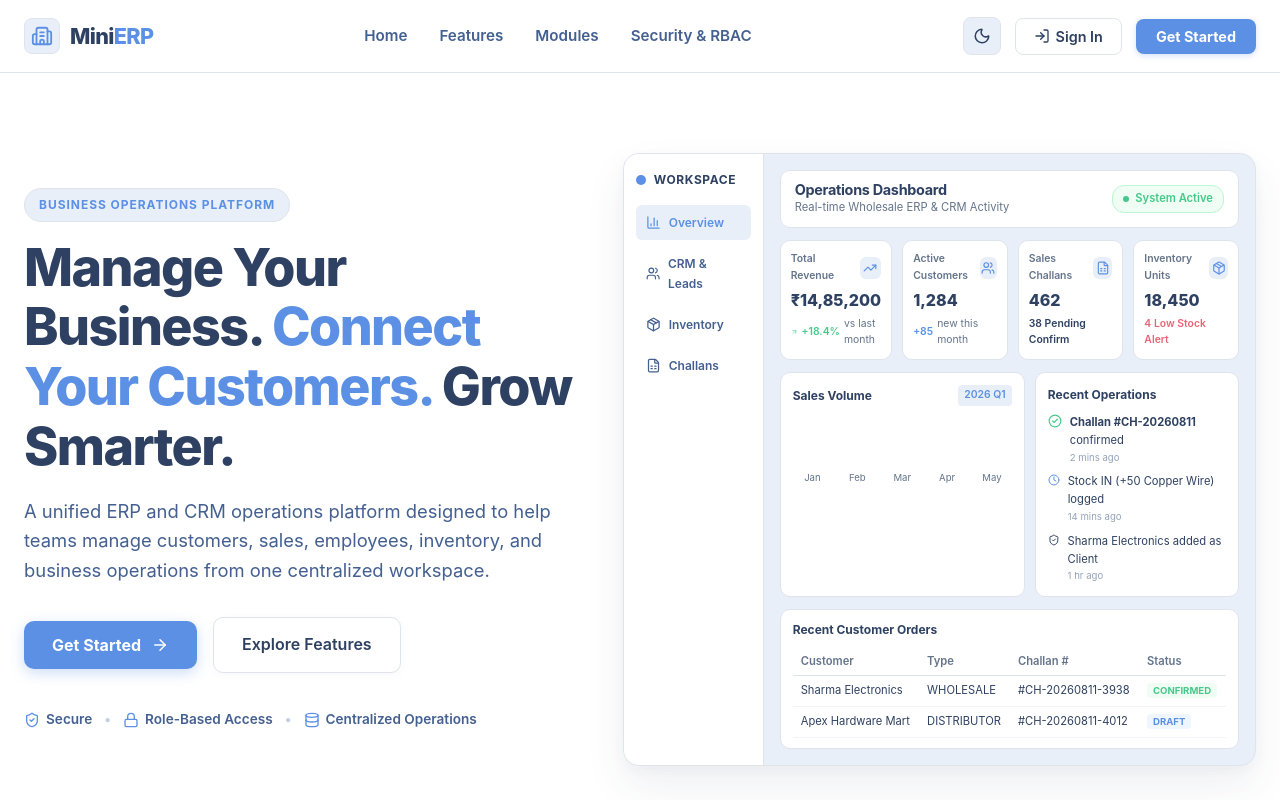
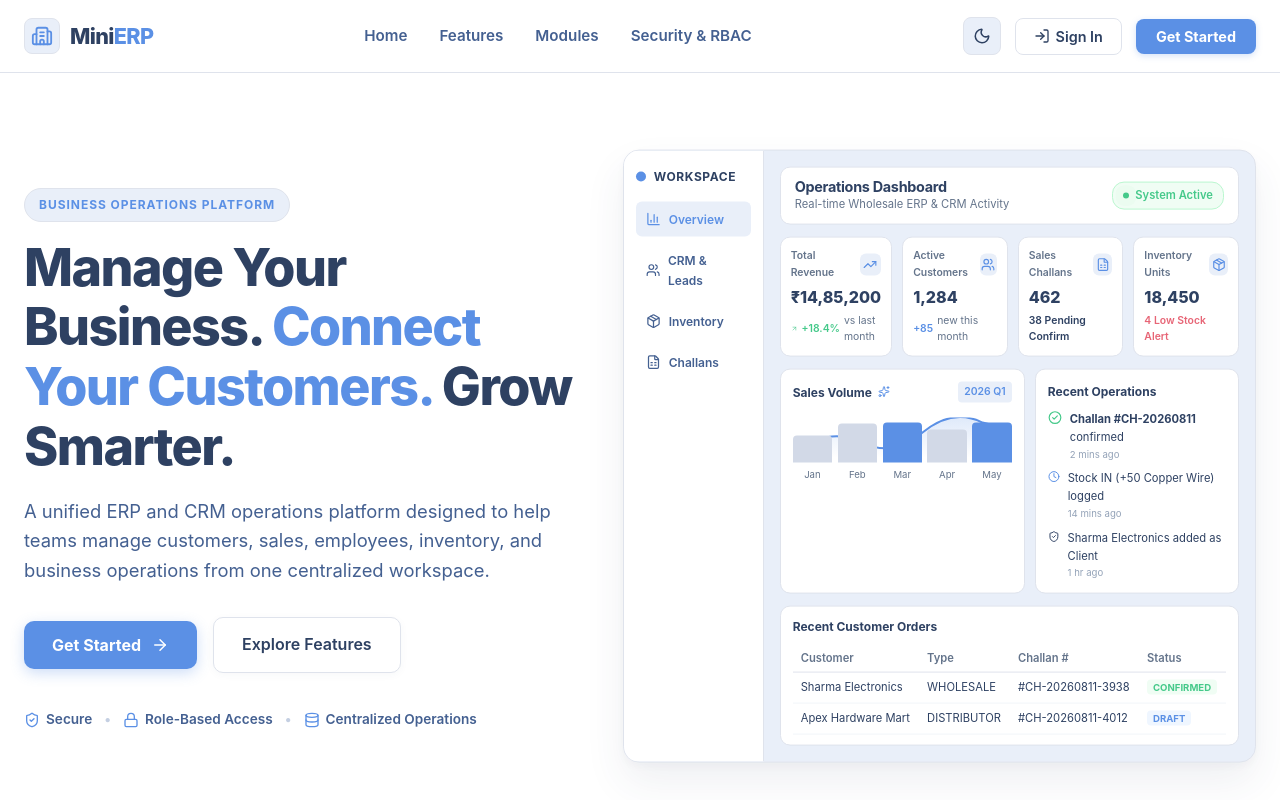
Before and after one commit to prakhar-bip/Mini-CRM, a React (Vite) app in the folder frontend/: page / in a window 1280 px wide. Shown: the top 800 px of the page. Built offline with nearby package versions, Linux system fonts and the light colour scheme; no server answers.

Commit message:
feat: add SVG animations, interactive diagrams, micro-interactions, and card hover effects

```diff
--- a/frontend/src/components/FeaturesSection.tsx
+++ b/frontend/src/components/FeaturesSection.tsx
@@ -51,7 +51,7 @@ export const FeaturesSection: React.FC = () => {
 
         <div style={styles.grid}>
           {features.map((feature, idx) => (
-            <div key={idx} style={styles.card}>
+            <div key={idx} style={styles.card} className="card-hover-effect">
               <div style={styles.iconBg}>{feature.icon}</div>
               <h3 style={styles.cardTitle}>{feature.title}</h3>
               <p style={styles.cardDesc}>{feature.desc}</p>
--- a/frontend/src/components/HeroVisual.tsx
+++ b/frontend/src/components/HeroVisual.tsx
@@ -9,11 +9,12 @@ import {
   CheckCircle2,
   Clock,
   ArrowUpRight,
+  Sparkles,
 } from 'lucide-react';
 
 export const HeroVisual: React.FC = () => {
   return (
-    <div style={styles.dashboardContainer}>
+    <div className="animate-float" style={styles.dashboardContainer}>
       {/* Sidebar Mockup */}
       <div style={styles.sidebar}>
         <div style={styles.sidebarHeader}>
@@ -49,7 +50,7 @@ export const HeroVisual: React.FC = () => {
             <p style={styles.headerSubtitle}>Real-time Wholesale ERP & CRM Activity</p>
           </div>
           <div style={styles.statusPill}>
-            <span style={styles.statusDot} />
+            <span className="pulse-dot" style={styles.statusDot} />
             <span>System Active</span>
           </div>
         </div>
@@ -112,12 +113,38 @@ export const HeroVisual: React.FC = () => {
 
         {/* Charts & Activity Split */}
         <div style={styles.splitRow}>
-          {/* Chart Card */}
+          {/* Animated SVG Chart Card */}
           <div style={styles.chartCard}>
             <div style={styles.cardHeader}>
+              <div style={{ display: 'flex', alignItems: 'center', gap: '6px' }}>
                 <span style={styles.cardTitle}>Sales Volume</span>
+                <Sparkles size={12} color="#5B90E5" />
+              </div>
               <span style={styles.cardBadge}>2026 Q1</span>
             </div>
+
+            {/* SVG Interactive Wave Background Chart */}
+            <div style={styles.svgChartWrapper}>
+              <svg width="100%" height="40" viewBox="0 0 200 40" fill="none" style={{ position: 'absolute', bottom: '25px', left: 0 }}>
+                <path
+                  d="M0 30 Q 30 10, 60 25 T 120 15 T 180 5 L 200 10 V 40 H 0 Z"
+                  fill="url(#grad)"
+                  opacity="0.25"
+                />
+                <path
+                  d="M0 30 Q 30 10, 60 25 T 120 15 T 180 5 L 200 10"
+                  stroke="#5B90E5"
+                  strokeWidth="2"
+                  fill="none"
+                />
+                <defs>
+                  <linearGradient id="grad" x1="0%" y1="0%" x2="0%" y2="100%">
+                    <stop offset="0%" stopColor="#5B90E5" stopOpacity="0.8" />
+                    <stop offset="100%" stopColor="#5B90E5" stopOpacity="0" />
+                  </linearGradient>
+                </defs>
+              </svg>
+
               <div style={styles.barChartContainer}>
                 <div style={styles.barCol}>
                   <div style={{ ...styles.bar, height: '45%' }} />
@@ -138,6 +165,7 @@ export const HeroVisual: React.FC = () => {
                 <div style={styles.barCol}>
                   <div style={{ ...styles.bar, height: '90%', backgroundColor: '#5B90E5' }} />
                   <span style={styles.barLabel}>May</span>
+                </div>
               </div>
             </div>
           </div>
@@ -361,6 +389,12 @@ const styles: { [key: string]: React.CSSProperties } = {
     padding: '12px',
     borderRadius: '10px',
     border: '1px solid #DFE3EC',
+    position: 'relative',
+    overflow: 'hidden',
+  },
+  svgChartWrapper: {
+    position: 'relative',
+    height: '70px',
   },
   activityCard: {
     backgroundColor: '#FFFFFF',
@@ -393,6 +427,8 @@ const styles: { [key: string]: React.CSSProperties } = {
     justifyContent: 'space-between',
     height: '70px',
     paddingTop: '10px',
+    position: 'relative',
+    zIndex: 2,
   },
   barCol: {
     display: 'flex',
@@ -400,11 +436,14 @@ const styles: { [key: string]: React.CSSProperties } = {
     alignItems: 'center',
     gap: '4px',
     width: '18%',
+    height: '100%',
+    justifyContent: 'flex-end',
   },
   bar: {
     width: '100%',
     backgroundColor: '#D2D9E7',
     borderRadius: '4px 4px 0 0',
+    transition: 'height 0.8s ease-out',
   },
   barLabel: {
     fontSize: '0.6rem',
--- a/frontend/src/components/ModulesSection.tsx
+++ b/frontend/src/components/ModulesSection.tsx
@@ -40,6 +40,7 @@ export const ModulesSection: React.FC = () => {
           {modules.map((mod, idx) => (
             <div
               key={idx}
+              className="card-hover-effect"
               style={{
                 ...styles.moduleCard,
                 borderColor: mod.highlight ? '#5B90E5' : 'var(--border-color)',
--- a/frontend/src/components/RoleAccessSection.tsx
+++ b/frontend/src/components/RoleAccessSection.tsx
@@ -79,7 +79,7 @@ export const RoleAccessSection: React.FC<RoleAccessSectionProps> = ({ onOpenAuth
 
         <div style={styles.grid}>
           {roles.map((role, idx) => (
-            <div key={idx} style={styles.card}>
+            <div key={idx} style={styles.card} className="card-hover-effect">
               <div style={styles.cardTop}>
                 <div style={styles.iconBg}>{role.icon}</div>
                 <span style={styles.roleBadge}>{role.roleBadge}</span>
--- a/frontend/src/components/SecuritySection.tsx
+++ b/frontend/src/components/SecuritySection.tsx
@@ -1,5 +1,5 @@
 import React from 'react';
-import { ShieldCheck, Lock, Database, Check, Server, KeyRound, Cpu } from 'lucide-react';
+import { ShieldCheck, Lock, Database, Check, Server, KeyRound, Activity } from 'lucide-react';
 
 export const SecuritySection: React.FC = () => {
   const points = [
@@ -35,9 +35,9 @@ export const SecuritySection: React.FC = () => {
           </div>
         </div>
 
-        {/* Right Column: Security Card Illustration */}
+        {/* Right Column: Animated Vector Security Illustration Card */}
         <div style={styles.rightCol}>
-          <div style={styles.securityCard}>
+          <div style={styles.securityCard} className="card-hover-effect">
             <div style={styles.securityHeader}>
               <div style={styles.shieldIconBg}>
                 <ShieldCheck size={28} color="#5B90E5" />
@@ -46,6 +46,49 @@ export const SecuritySection: React.FC = () => {
                 <h4 style={styles.cardTitle}>System Protection</h4>
                 <p style={styles.cardSub}>JWT & RBAC Security Layer</p>
               </div>
+            </div>
+
+            {/* Interactive Vector Network Flow SVG Diagram */}
+            <div style={styles.svgDiagramWrapper}>
+              <svg width="100%" height="80" viewBox="0 0 340 80" fill="none">
+                {/* Connecting Lines */}
+                <line x1="40" y1="40" x2="170" y2="40" stroke="#DFE3EC" strokeWidth="2" />
+                <line x1="170" y1="40" x2="300" y2="40" stroke="#DFE3EC" strokeWidth="2" />
+
+                {/* Animated Flow Packets */}
+                <line
+                  x1="40"
+                  y1="40"
+                  x2="170"
+                  y2="40"
+                  stroke="#5B90E5"
+                  strokeWidth="3"
+                  strokeDasharray="10 10"
+                  style={{ animation: 'packetFlow 1.5s linear infinite' }}
+                />
+                <line
+                  x1="170"
+                  y1="40"
+                  x2="300"
+                  y2="40"
+                  stroke="#45C98A"
+                  strokeWidth="3"
+                  strokeDasharray="10 10"
+                  style={{ animation: 'packetFlow 1.5s linear infinite' }}
+                />
+
+                {/* Node 1: Client Auth */}
+                <circle cx="40" cy="40" r="22" fill="#E9EFF9" stroke="#5B90E5" strokeWidth="2" />
+                <text x="40" y="44" textAnchor="middle" fill="#2E4162" fontSize="10" fontWeight="bold">JWT</text>
+
+                {/* Node 2: Security Gate */}
+                <circle cx="170" cy="40" r="24" fill="#395079" stroke="#5B90E5" strokeWidth="2" />
+                <text x="170" y="44" textAnchor="middle" fill="#FFFFFF" fontSize="10" fontWeight="bold">RBAC</text>
+
+                {/* Node 3: PostgreSQL Database */}
+                <circle cx="300" cy="40" r="22" fill="#E9EFF9" stroke="#45C98A" strokeWidth="2" />
+                <text x="300" y="44" textAnchor="middle" fill="#2E4162" fontSize="10" fontWeight="bold">PG SQL</text>
+              </svg>
             </div>
 
             <div style={styles.badgeList}>
@@ -83,7 +126,7 @@ export const SecuritySection: React.FC = () => {
             </div>
 
             <div style={styles.securityFooter}>
-              <Cpu size={14} color="#45C98A" />
+              <Activity size={14} color="#45C98A" />
               <span>100% Verified System Integrity</span>
             </div>
           </div>
@@ -161,9 +204,7 @@ const styles: { [key: string]: React.CSSProperties } = {
     display: 'flex',
     alignItems: 'center',
     gap: '16px',
-    marginBottom: '24px',
-    paddingBottom: '20px',
-    borderBottom: '1px solid var(--border-color)',
+    marginBottom: '16px',
   },
   shieldIconBg: {
     width: '56px',
@@ -184,17 +225,24 @@ const styles: { [key: string]: React.CSSProperties } = {
     color: '#5B90E5',
     fontWeight: 600,
   },
+  svgDiagramWrapper: {
+    backgroundColor: 'var(--bg-section)',
+    borderRadius: '12px',
+    padding: '8px 12px',
+    marginBottom: '20px',
+    border: '1px solid var(--border-color)',
+  },
   badgeList: {
     display: 'flex',
     flexDirection: 'column',
-    gap: '16px',
-    marginBottom: '24px',
+    gap: '12px',
+    marginBottom: '20px',
   },
   securityBadgeItem: {
     display: 'flex',
     alignItems: 'center',
     gap: '14px',
-    padding: '12px 16px',
+    padding: '10px 14px',
     backgroundColor: 'var(--very-light-blue)',
     borderRadius: '10px',
     border: '1px solid var(--border-color)',
--- a/frontend/src/index.css
+++ b/frontend/src/index.css
@@ -28,6 +28,7 @@
   --navbar-bg: rgba(255, 255, 255, 0.95);
   --shadow-subtle: 0 4px 16px rgba(46, 65, 98, 0.06);
   --shadow-card: 0 2px 8px rgba(46, 65, 98, 0.04);
+  --shadow-card-hover: 0 12px 24px rgba(46, 65, 98, 0.1);
   --shadow-modal: 0 20px 40px rgba(46, 65, 98, 0.16);
 
   --font-sans: 'Inter', system-ui, -apple-system, BlinkMacSystemFont, 'Segoe UI', Roboto, sans-serif;
@@ -47,6 +48,7 @@
   --navbar-bg: rgba(46, 65, 98, 0.95);
   --shadow-subtle: 0 4px 16px rgba(0, 0, 0, 0.2);
   --shadow-card: 0 2px 8px rgba(0, 0, 0, 0.15);
+  --shadow-card-hover: 0 12px 24px rgba(0, 0, 0, 0.25);
   --shadow-modal: 0 20px 40px rgba(0, 0, 0, 0.4);
 }
 
@@ -68,6 +70,7 @@ body {
   -webkit-font-smoothing: antialiased;
   -moz-osx-font-smoothing: grayscale;
   transition: background-color 0.25s ease, color 0.25s ease;
+  overflow-x: hidden;
 }
 
 #root {
@@ -126,6 +129,7 @@ button {
   letter-spacing: 0.08em;
   text-transform: uppercase;
   margin-bottom: 16px;
+  animation: fadeIn 0.8s ease-out;
 }
 
 /* Section Header Utility */
@@ -145,6 +149,117 @@ button {
   color: var(--text-sub);
 }
 
+/* Keyframe Animations */
+@keyframes fadeInUp {
+  from {
+    opacity: 0;
+    transform: translateY(24px);
+  }
+  to {
+    opacity: 1;
+    transform: translateY(0);
+  }
+}
+
+@keyframes fadeIn {
+  from {
+    opacity: 0;
+  }
+  to {
+    opacity: 1;
+  }
+}
+
+@keyframes pulseGlow {
+  0% {
+    box-shadow: 0 0 0 0 rgba(69, 201, 138, 0.4);
+  }
+  70% {
+    box-shadow: 0 0 0 8px rgba(69, 201, 138, 0);
+  }
+  100% {
+    box-shadow: 0 0 0 0 rgba(69, 201, 138, 0);
+  }
+}
+
+@keyframes floatSubtle {
+  0%, 100% {
+    transform: translateY(0px);
+  }
+  50% {
+    transform: translateY(-6px);
+  }
+}
+
+@keyframes barGrow {
+  from {
+    height: 0%;
+  }
+}
+
+@keyframes packetFlow {
+  0% {
+    stroke-dashoffset: 40;
+  }
+  100% {
+    stroke-dashoffset: 0;
+  }
+}
+
+@keyframes spin {
+  from {
+    transform: rotate(0deg);
+  }
+  to {
+    transform: rotate(360deg);
+  }
+}
+
+@keyframes modalScale {
+  from {
+    opacity: 0;
+    transform: scale(0.95) translateY(12px);
+  }
+  to {
+    opacity: 1;
+    transform: scale(1) translateY(0);
+  }
+}
+
+/* Animation Classes */
+.animate-fade-in-up {
+  animation: fadeInUp 0.7s cubic-bezier(0.16, 1, 0.3, 1) forwards;
+}
+
+.animate-float {
+  animation: floatSubtle 4s ease-in-out infinite;
+}
+
+.pulse-dot {
+  position: relative;
+}
+
+.pulse-dot::after {
+  content: '';
+  position: absolute;
+  top: 0;
+  left: 0;
+  right: 0;
+  bottom: 0;
+  border-radius: 50%;
+  animation: pulseGlow 2s infinite;
+}
+
+.card-hover-effect {
+  transition: transform 0.25s cubic-bezier(0.16, 1, 0.3, 1), box-shadow 0.25s cubic-bezier(0.16, 1, 0.3, 1), border-color 0.25s ease;
+}
+
+.card-hover-effect:hover {
+  transform: translateY(-4px);
+  box-shadow: var(--shadow-card-hover);
+  border-color: var(--primary-blue) !important;
+}
+
 @media (max-width: 768px) {
   .container {
     padding: 0 16px;
```
Also changed, not shown: frontend/src/components/auth/AuthModal.tsx (+6 -1 lines). Lines whose indentation alone changed are shown as unchanged.
